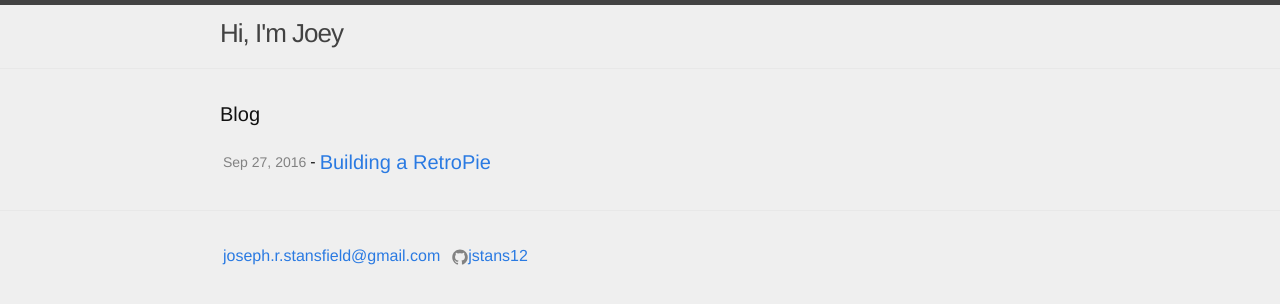
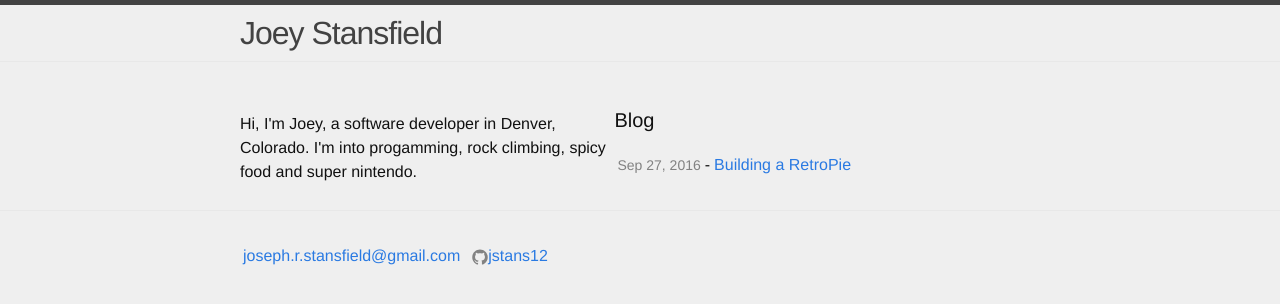
Before and after one commit to JStans12/JStans12.github.io, a Jekyll site: the page built from index.html, in a window 1280 px wide. Shown: the top 304 px of the page. Built offline with Jekyll 4.4.1, drawn with Linux system fonts in a browser that asks for light colours.

Commit message:
added description

```diff
--- a/_config.yml
+++ b/_config.yml
@@ -1,4 +1,4 @@
-title: "Hi, I'm Joey"
+title: "Joey Stansfield"
 email: joseph.r.stansfield@gmail.com
 description: ""
 baseurl: ""
--- a/_layouts/homepage.html
+++ b/_layouts/homepage.html
@@ -12,18 +12,19 @@
 
     <header class="site-header" role="banner">
       <div class="wrapper">
-        <div class="home-wrapper">
-          <a class="site-title" href=http://jstans12.github.io>{{ site.title }}</a>
-        </div>
-          <div class="home-wrapper">
-            <p class="about"></p>
-          </div>
+        <a class="site-title" href=http://jstans12.github.io>{{ site.title }}</a>
       </div>
     </header>
 
     <div class="wrapper">
-      <div class="page-content">
-        {{ content }}
+      <div class="home-wrapper">
+        <p class="about"> Hi, I'm Joey, a software developer in Denver, Colorado. I'm into progamming, rock climbing, spicy food and super nintendo. </p>
+      </div>
+
+      <div class="home-wrapper">
+        <div class="page-content">
+          {{ content }}
+        </div>
       </div>
     </div>
 
--- a/css/stylesheet.css
+++ b/css/stylesheet.css
@@ -16,12 +16,12 @@ a:visited { color: #1756a9; }
 a:hover { color: #111; text-decoration: underline; }
 
 /** Wrapper */
-.wrapper { max-width: -webkit-calc(900px - (30px * 2)); max-width: calc(900px - (30px * 2)); margin-right: auto; margin-left: auto; padding-right: 30px; padding-left: 30px; }
-@media screen and (max-width: 800px) { .wrapper { max-width: -webkit-calc(900px - (30px)); max-width: calc(900px - (30px)); padding-right: 15px; padding-left: 15px; } }
+.wrapper { max-width: -webkit-calc(860px - (30px * 2)); max-width: calc(860px - (30px * 2)); margin-right: auto; margin-left: auto; padding-right: 30px; padding-left: 30px; }
+@media screen and (max-width: 860px) { .wrapper { max-width: -webkit-calc(860px - (30px)); max-width: calc(860px - (30px)); padding-right: 15px; padding-left: 15px; } }
 
 /** Home */
-.home-wrapper { max-width: -webkit-calc(700px - (30px * 2)); max-width: calc(700px - (30px * 2)); display: inline-block; padding-right: 30px; }
-.about { position: relative; }
+.home-wrapper { max-width: -webkit-calc(430px - (30px * 2)); max-width: calc(430px - (30px * 2)); display: inline-block; }
+.about { position: relative; top: 50px; padding-bottom: 30px; }
 
 /** Clearfix */
 .wrapper:after, .footer-col-wrapper:after { content: ""; display: table; clear: both; }
@@ -32,7 +32,7 @@ a:hover { color: #111; text-decoration: underline; }
 
 /** Site header */
 .site-header { border-top: 5px solid #424242; border-bottom: 1px solid #e8e8e8; min-height: 56px; position: relative; }
-.site-title { font-size: 26px; font-weight: 300; line-height: 56px; letter-spacing: -1px; margin-bottom: 0; float: left; }
+.site-title { font-size: 32px; font-weight: 300; line-height: 56px; letter-spacing: -1px; margin-bottom: 0; float: left; }
 .site-title, .site-title:visited { color: #424242; }
 
 /** Site footer */
@@ -45,7 +45,7 @@ a:hover { color: #111; text-decoration: underline; }
 .post-list { margin-left: 0; list-style: none; }
 .post-list > li { margin-bottom: 30px; }
 .post-meta { font-size: 14px; color: #828282; }
-.post-link { display: block; font-size: 20px; }
+.post-link { display: block; font-size: 16px; }
 
 /** Post */
 
```
